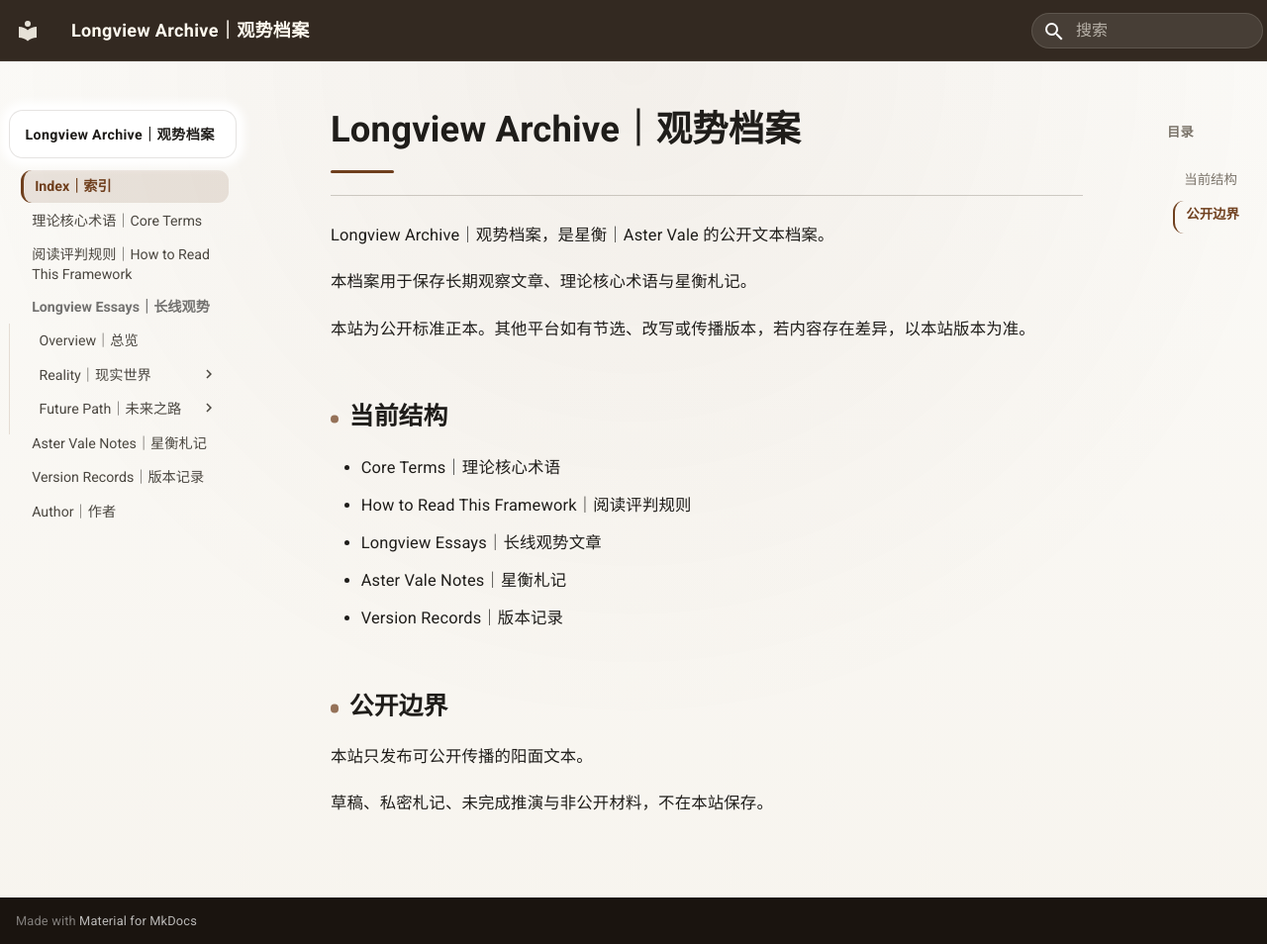
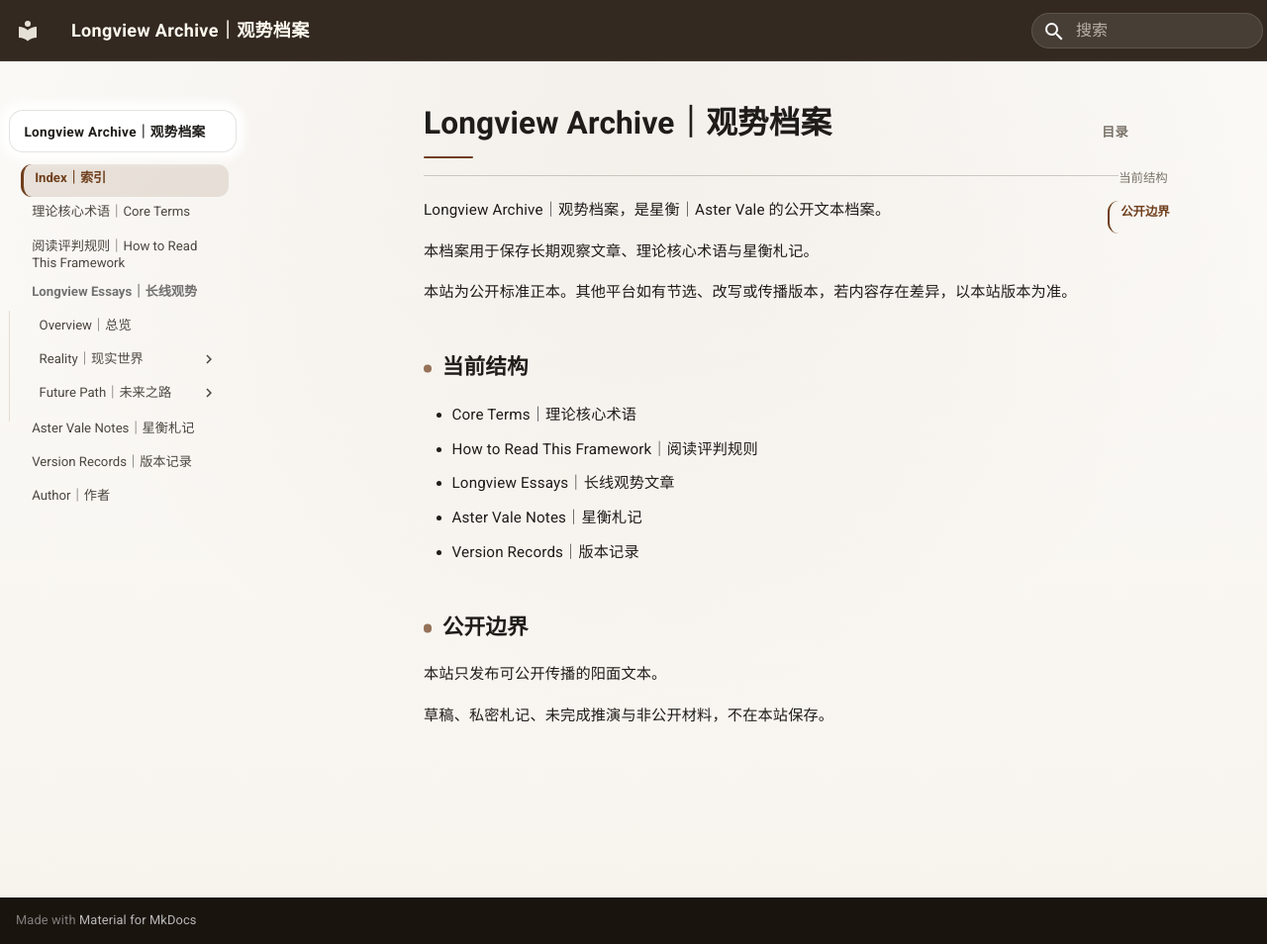
Before and after one commit to guanshi1688/longview-archive, an MkDocs documentation site: the page built from docs/index.md, in a window 1280 px wide and 954 px high. Shown: the whole window at 99% size. Built offline with MkDocs 1.6.1 and Material for MkDocs 9.7.7, drawn with Linux system fonts in a browser that asks for light colours.

Commit message:
Update extra.css

```diff
--- a/docs/stylesheets/extra.css
+++ b/docs/stylesheets/extra.css
@@ -923,3 +923,113 @@
     padding-bottom: 0.22rem;
   }
 }
+
+/* =========================================================
+   v2.2 Desktop Compact + Center Correction Patch
+   目标：
+   1. 桌面正文整体缩小
+   2. 正文视觉右移
+   3. 右侧目录更窄
+   4. 手机端完全不动
+   ========================================================= */
+
+@media screen and (min-width: 76.25em) {
+
+  /* 整体不要过宽，否则右侧空白太夸张 */
+  .md-grid {
+    max-width: 92rem;
+  }
+
+  /* 左侧保持够用，不继续放大 */
+  .md-sidebar--primary {
+    width: 17rem;
+    padding-right: 0.8rem;
+  }
+
+  /* 右侧目录收窄，降低右侧空白感 */
+  .md-sidebar--secondary {
+    width: 9.5rem;
+    padding-left: 0.4rem;
+  }
+
+  /* 核心：正文栏缩小，并向右修正 */
+  .md-content__inner {
+    max-width: 760px;
+    margin-left: auto;
+    margin-right: auto;
+    transform: translateX(3.2rem);
+    padding-top: 2.15rem;
+  }
+
+  /* 正文压小一点 */
+  .md-typeset {
+    font-size: 0.76rem;
+    line-height: 1.78;
+  }
+
+  .md-typeset p {
+    margin: 0.72rem 0;
+  }
+
+  /* 标题压小 */
+  .md-typeset h1 {
+    font-size: 1.58rem;
+    line-height: 1.28;
+    margin-bottom: 1.05rem;
+    padding-bottom: 0.85rem;
+  }
+
+  .md-typeset h1::after {
+    width: 2.5rem;
+    height: 2px;
+    margin-top: 0.65rem;
+  }
+
+  .md-typeset h2 {
+    font-size: 1.08rem;
+    line-height: 1.42;
+    margin-top: 2rem;
+  }
+
+  .md-typeset h3 {
+    font-size: 0.92rem;
+    line-height: 1.45;
+  }
+
+  .md-typeset h4 {
+    font-size: 0.84rem;
+  }
+
+  /* 引用块也压一点 */
+  .md-typeset blockquote {
+    margin: 1.05rem 0;
+    padding-left: 0.75rem;
+  }
+
+  /* 左侧导航也略微压缩，减少“散” */
+  .md-sidebar--primary .md-nav {
+    font-size: 0.66rem;
+    line-height: 1.34;
+  }
+
+  .md-sidebar--primary .md-nav__link {
+    padding-top: 0.24rem;
+    padding-bottom: 0.24rem;
+  }
+
+  .md-sidebar--primary .md-nav__title {
+    font-size: 0.68rem;
+    padding: 0.58rem 0.72rem;
+  }
+
+  /* 右侧目录弱化 */
+  .md-sidebar--secondary .md-nav {
+    font-size: 0.62rem;
+    line-height: 1.34;
+  }
+
+  .md-sidebar--secondary .md-nav__link {
+    padding-top: 0.18rem;
+    padding-bottom: 0.18rem;
+  }
+}
```
